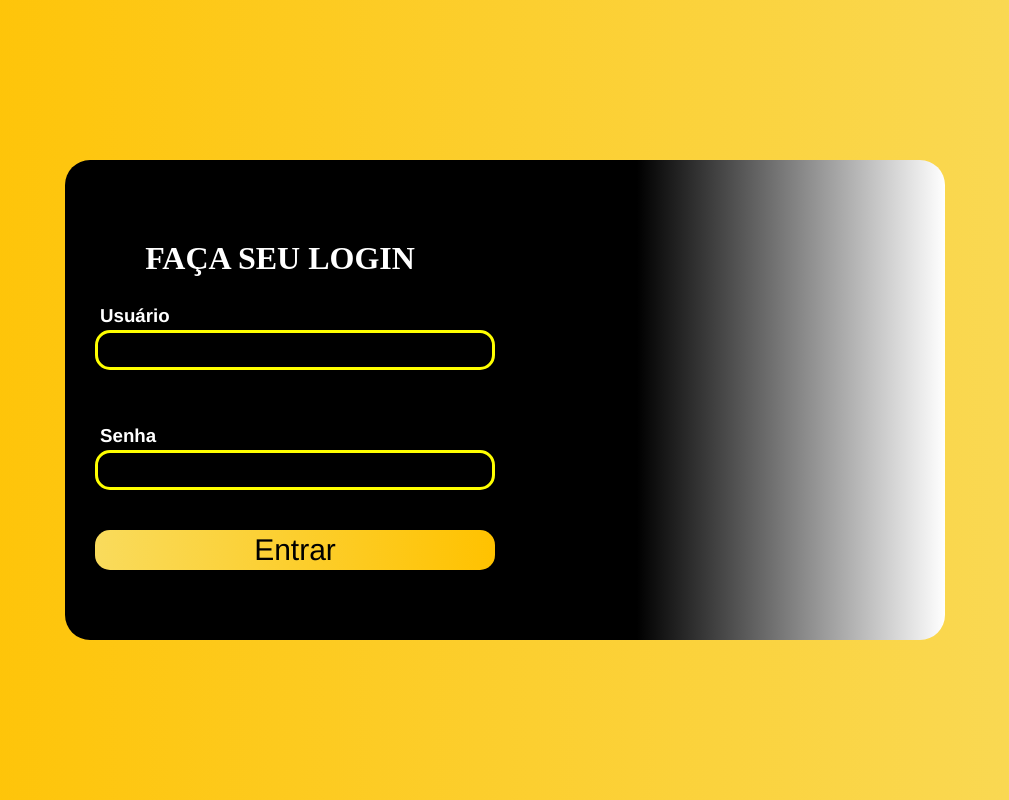
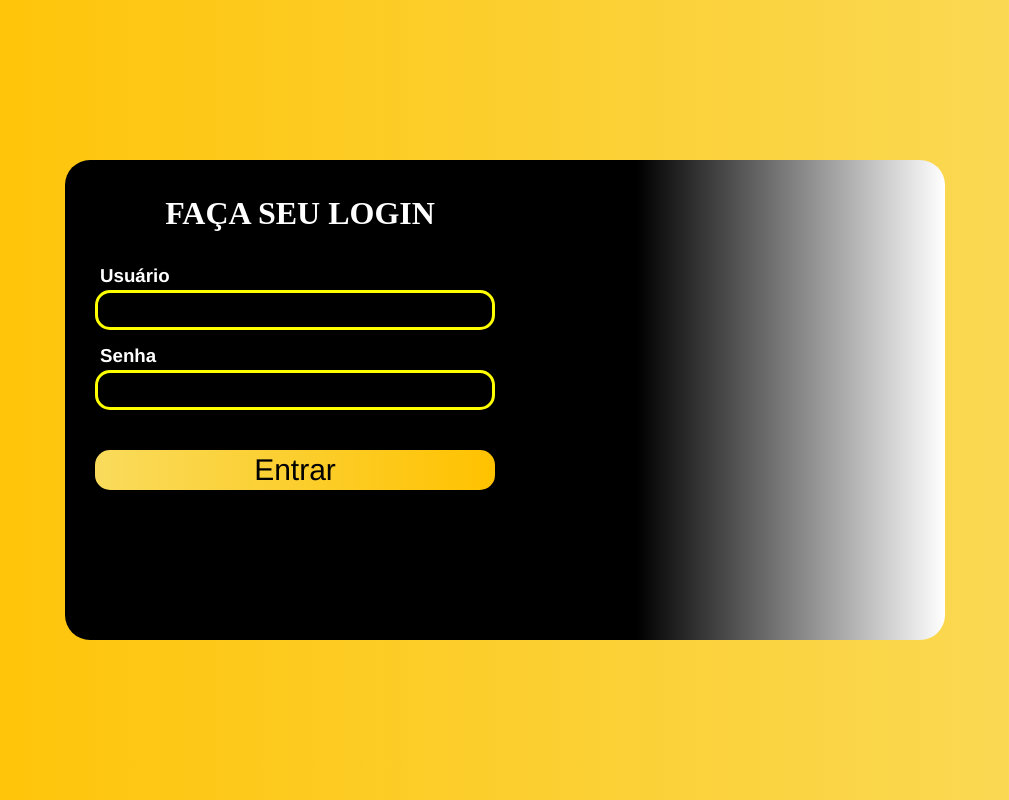
Before and after one commit to AlanSeefeld/ERP_WEB, a React (Vite) app in the folder Front-end/: page / in a window 1280 px wide. Shown: the whole page, without its empty margins (135-1144 px from the left). Built offline with nearby package versions, Linux system fonts and the light colour scheme.

Commit message:
Fetio ajuste de tamanho na tela

```diff
--- a/Front-end/src/pages/Login/styles.js
+++ b/Front-end/src/pages/Login/styles.js
@@ -3,13 +3,13 @@ import styled from 'styled-components'
 //Fazendo criação e estilização do componente Title
 export const Title = styled.h1`
     color:white;
-    padding-top: 80px;
+    padding-top: 35px;
     font-weight:bold;
     margin-left: 30px;
 `
 export const DivMain = styled.div`
     height: 60vh;
-    width: 50vh;
+    width: 55vh;
 
 `
 export const MainLogin = styled.main`
@@ -35,7 +35,7 @@ export const Div = styled.div`
 
 `
 export const DivTitle = styled.div`
-    width: 50vh;
+    width: 100%;
     height: 50px;
     text-align: center;
     align-items: center;
@@ -43,7 +43,7 @@ export const DivTitle = styled.div`
 export const Divlogin = styled.div`
     width: 60vh;
     height: 35px;
-    margin-top: 85px;
+    margin-top: 45px;
     padding-top: 10px;
 
 `
```
